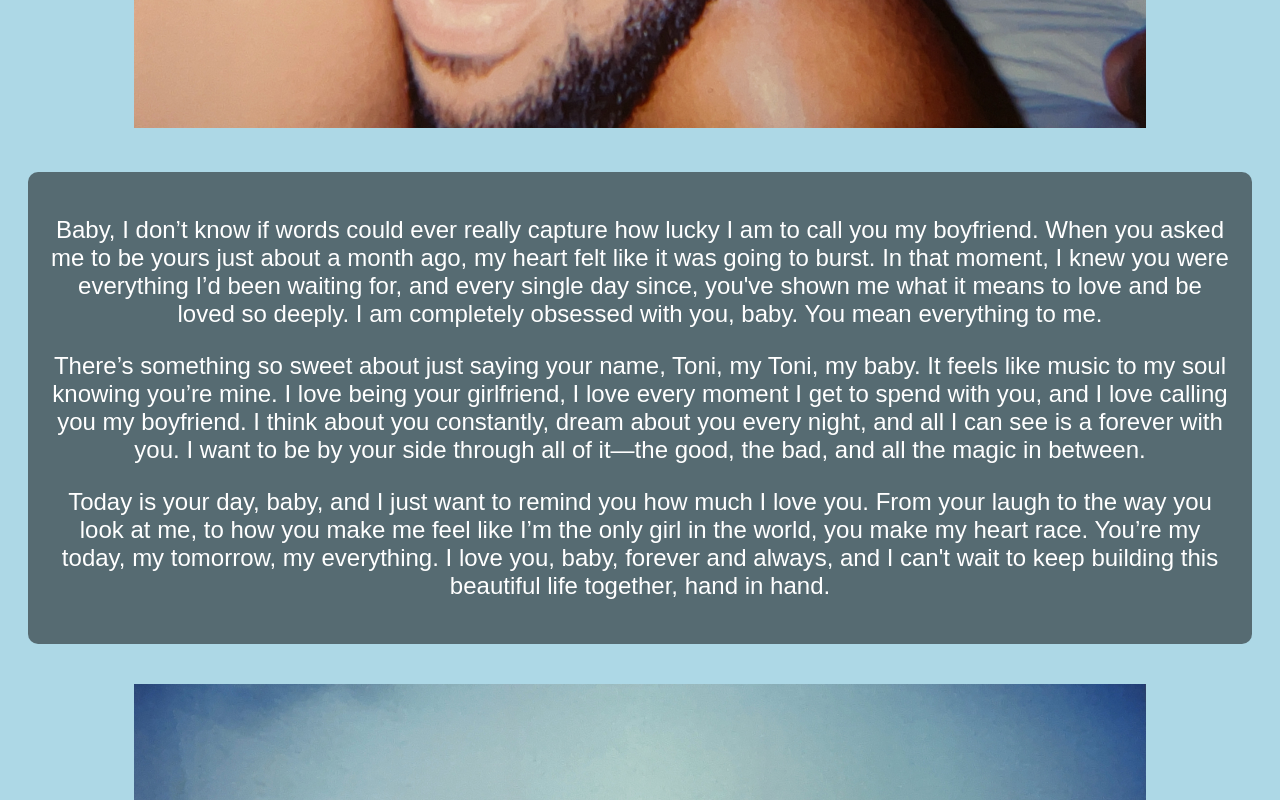
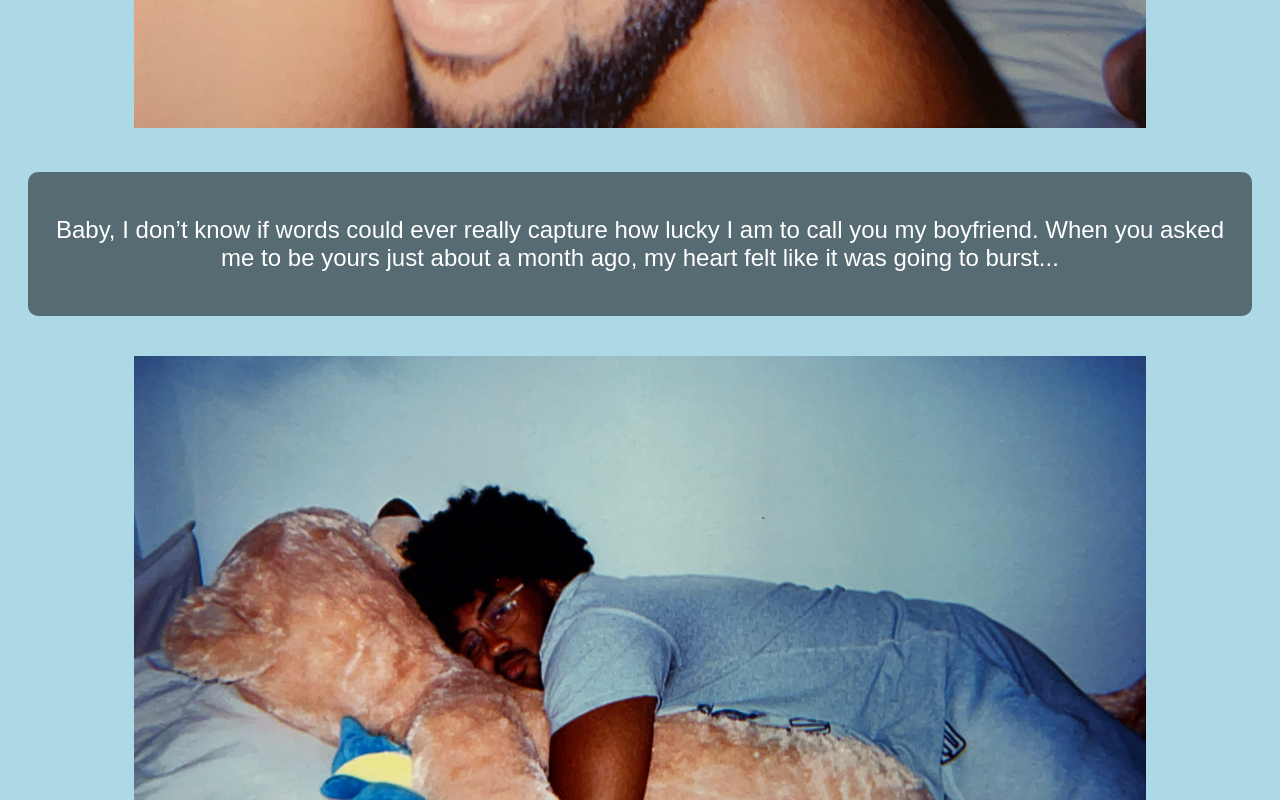
Before and after one commit to kayaluvanze/boyfriendsday, a plain HTML site: page index.html in a window 1280 px wide. Shown: the part 661-1461 px from the top of the page. Drawn offline with Linux system fonts and the light colour scheme.

Commit message:
Update index.html

```diff
--- a/index.html
+++ b/index.html
@@ -13,9 +13,8 @@
         <h1 class="title">Happy Boyfriend's Day</h1>
         <img src="pic1.jpg" alt="Photo 1" class="photo">
         <div class="message">
-            <p>Baby, I don’t know if words could ever really capture how lucky I am to call you my boyfriend. When you asked me to be yours just about a month ago, my heart felt like it was going to burst. In that moment, I knew you were everything I’d been waiting for, and every single day since, you've shown me what it means to love and be loved so deeply. I am completely obsessed with you, baby. You mean everything to me.</p>
-            <p>There’s something so sweet about just saying your name, Toni, my Toni, my baby. It feels like music to my soul knowing you’re mine. I love being your girlfriend, I love every moment I get to spend with you, and I love calling you my boyfriend. I think about you constantly, dream about you every night, and all I can see is a forever with you. I want to be by your side through all of it—the good, the bad, and all the magic in between.</p>
-            <p>Today is your day, baby, and I just want to remind you how much I love you. From your laugh to the way you look at me, to how you make me feel like I’m the only girl in the world, you make my heart race. You’re my today, my tomorrow, my everything. I love you, baby, forever and always, and I can't wait to keep building this beautiful life together, hand in hand.</p>
+            <p>Baby, I don’t know if words could ever really capture how lucky I am to call you my boyfriend. When you asked me to be yours just about a month ago, my heart felt like it was going to burst...</p>
+            <!-- Additional paragraphs here -->
         </div>
         <img src="pic2.jpg" alt="Photo 2" class="photo">
         <img src="pic3.jpg" alt="Photo 3" class="photo">
```
